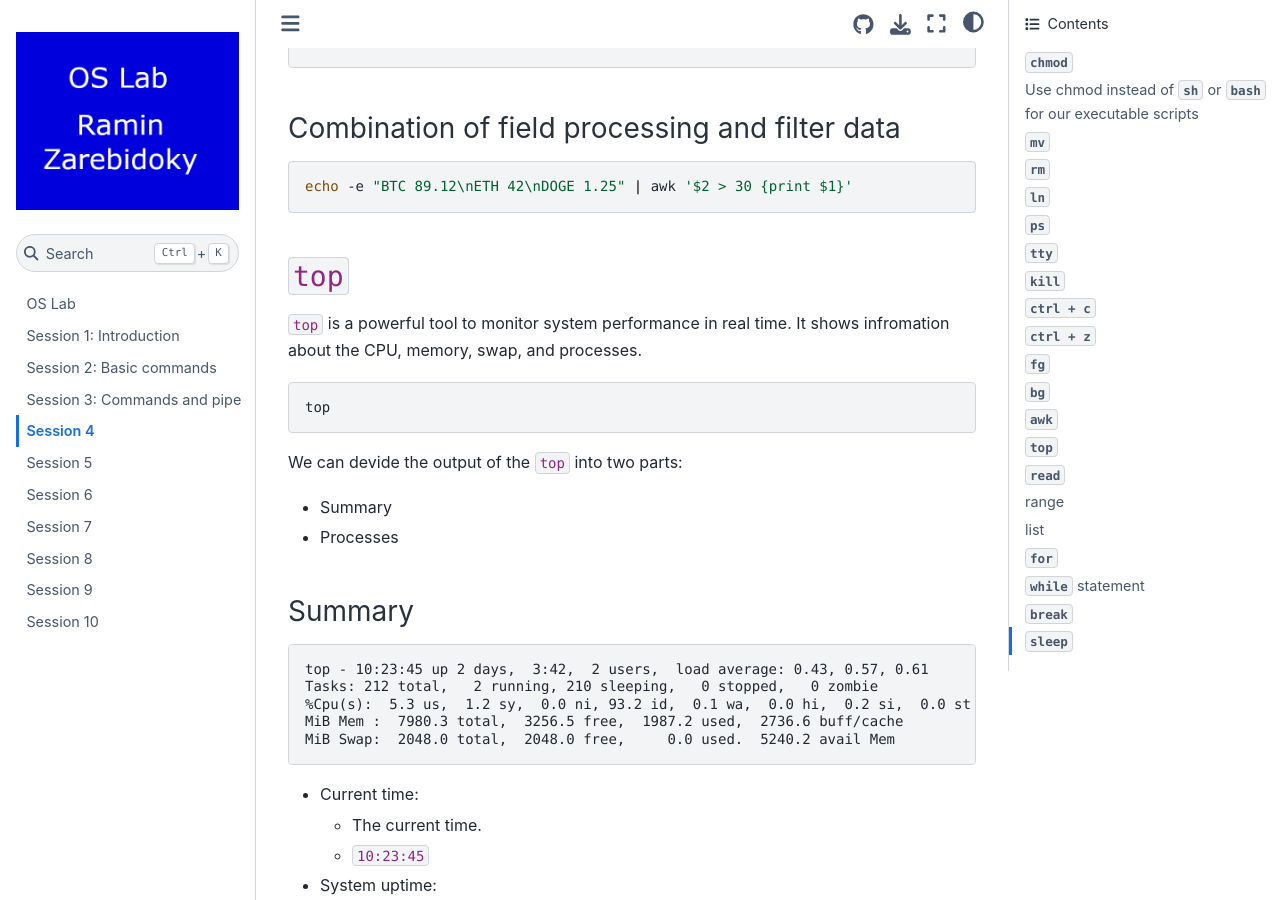
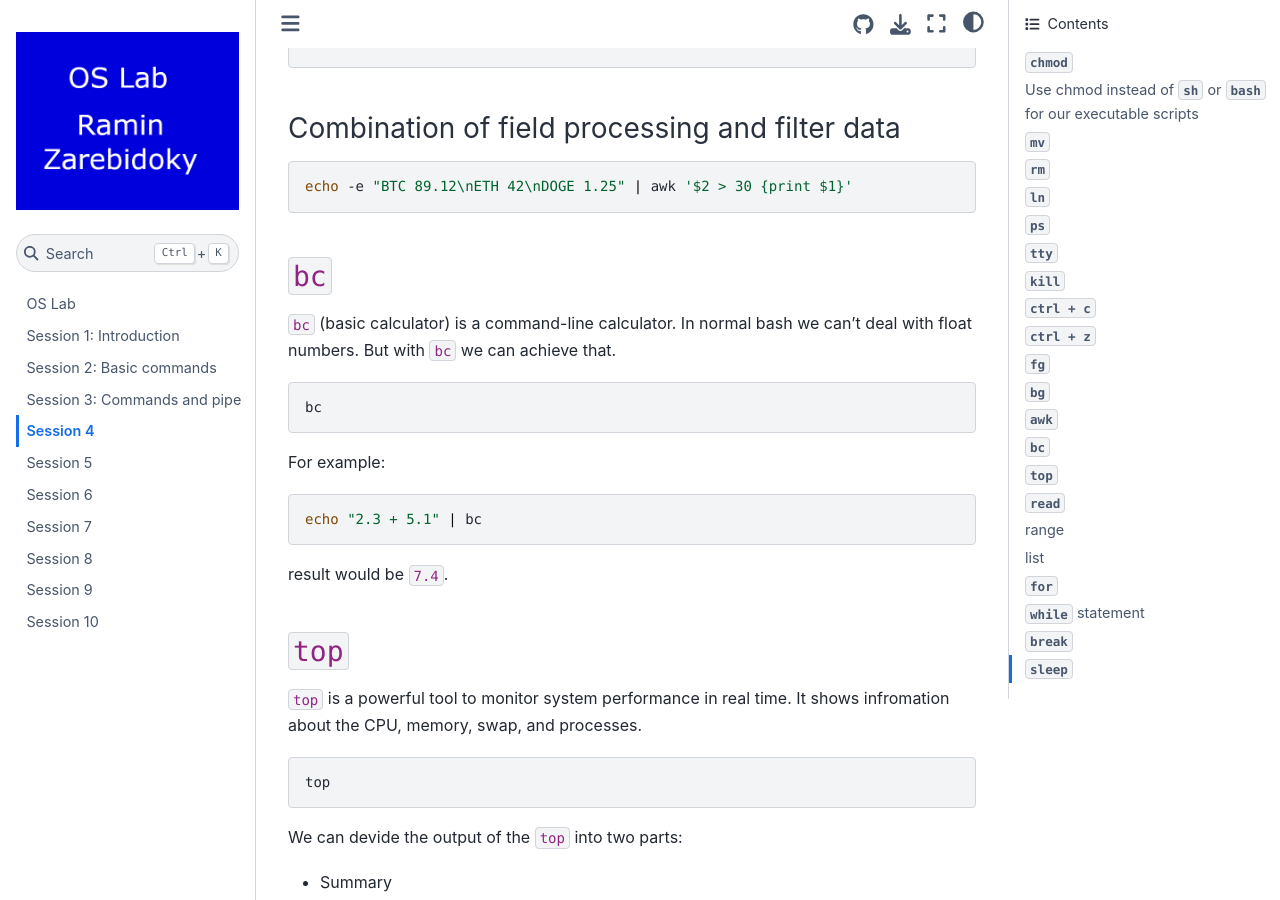
Before and after one commit to LiterallyTheOne/os_lab, a Jupyter Book: the page built from docs/session_4.md, in a window 1280 px wide and 900 px high, scrolled down 8501 px. Built offline with Jupyter Book 1.0.4 settings and Sphinx 7.4.7 and the Sphinx Book theme 1.1.4, drawn with Linux system fonts in a browser that asks for light colours.

Commit message:
Add `bc` to session_4

````diff
--- a/docs/session_4.md
+++ b/docs/session_4.md
@@ -345,6 +345,24 @@ ETH 42
 echo -e "BTC 89.12\nETH 42\nDOGE 1.25" | awk '$2 > 30 {print $1}'
 ```
 
+## `bc`
+
+`bc` (basic calculator) is a command-line calculator.
+In normal bash we can't deal with float numbers.
+But with `bc` we can achieve that.
+
+```shell
+bc
+```
+
+For example:
+
+```shell
+echo "2.3 + 5.1" | bc
+```
+
+result would be `7.4`.
+
 ## `top`
 
 `top` is a powerful tool to monitor system performance in real time.
````
